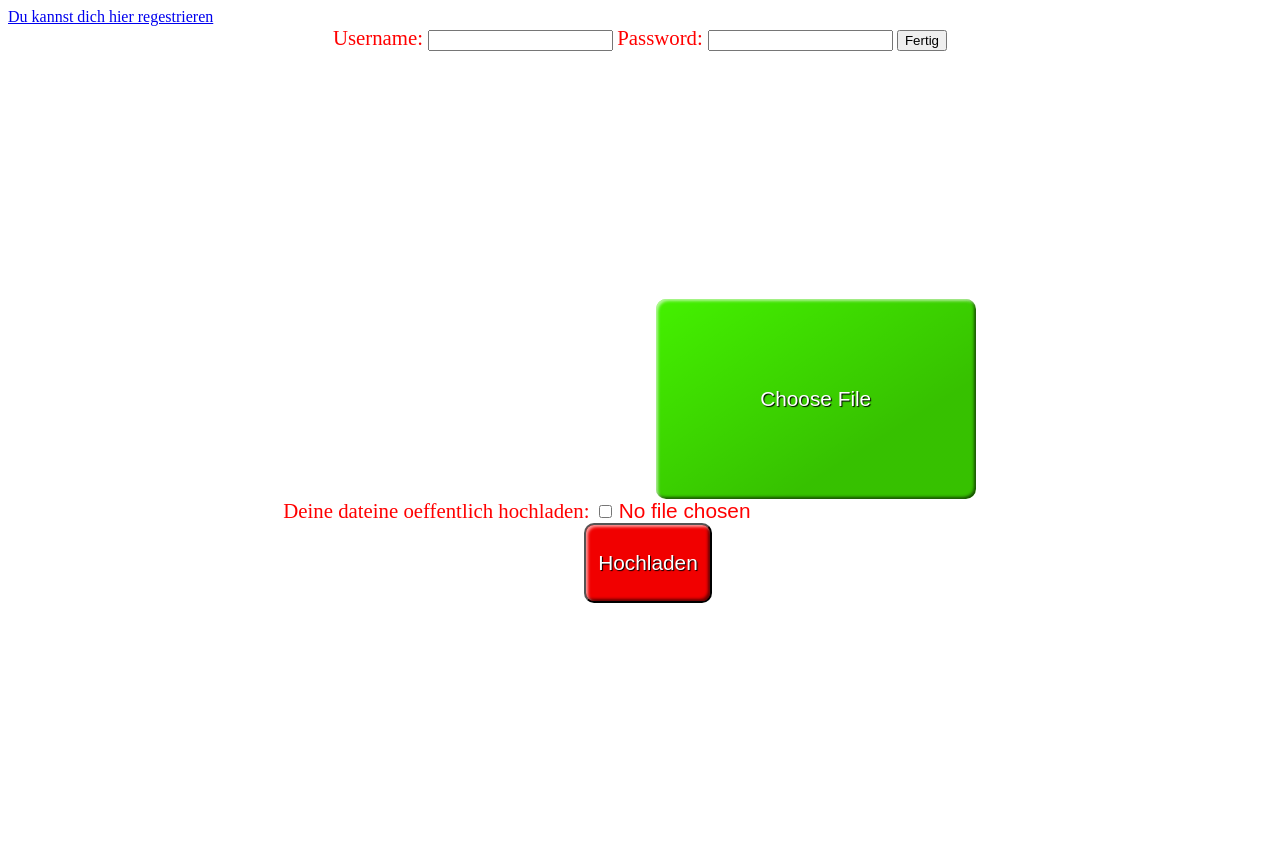
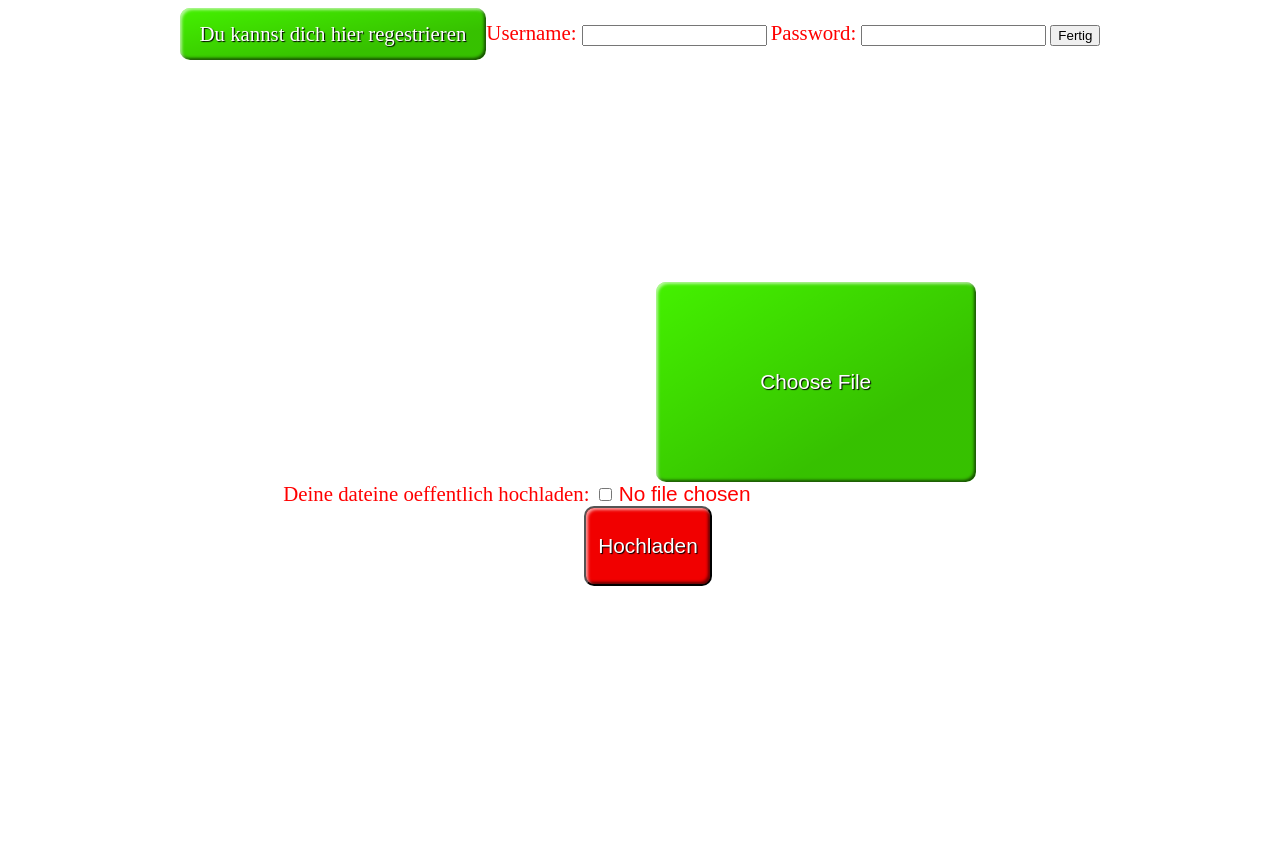
Before and after one commit to SPeedysaas/webseite_erstse, a PHP site: page / in a window 1280 px wide. After the commit the page ends 586 px from the top, so only its background shows below. Run offline with PHP 8.4, Linux system fonts and the light colour scheme; data comes from the database, SQL or seed files in the repository; data that the repository does not hold is empty.

Commit message:
style of register button

```diff
--- a/index.php
+++ b/index.php
@@ -68,9 +68,11 @@
 <body>
 
 <?php if (!$eingelogged) {?>
-<a href="register.php" class="register">Du kannst dich hier regestrieren</a>
+
 
 <div class="login">
+<div class="unterdiv">
+<a href="register.php" class="register">Du kannst dich hier regestrieren</a>
 
 <form method="post">
 <label for="username">Username: </label>
@@ -84,6 +86,7 @@
 
 <button>Fertig</button>
 </form>
+</div>
 </div>
 
 <?php } else{?>
--- a/website-button.css
+++ b/website-button.css
@@ -99,17 +99,22 @@ label{
 }
 .login{
   display: flex;
-  align-content: center;
   justify-content: center;
+
+
+}
+
+.login div {
+  display: flex;
+  align-items: center
 }
 
 
 .buttonons{
   display: flex;
-
   align-content: center;
   flex-direction: column;
-  height: 100vh;
+  flex-grow: 1;
   width: 100vw;
   align-items: center;
   justify-content: center;
@@ -121,3 +126,31 @@ label{
   display: block;
   text-align: center;
 }
+.register{
+  display: flex;
+
+  border: 0;
+  line-height: 2.5;
+  margin: auto;
+  padding: 0 20px;
+  font-size: calc((2vh + 2vw)/2);
+  text-align: center;
+  color: #ffffff;
+  text-shadow: 1px 1px 1px #000;
+  border-radius: 10px;
+  background-color: rgb(68, 241, 0);
+  background-image: linear-gradient(
+    to top left,
+    rgba(0, 0, 0, 0.2),
+    rgba(0, 0, 0, 0.2) 30%,
+    rgba(0, 0, 0, 0)
+  );
+  box-shadow:
+    inset 2px 2px 3px rgba(255, 255, 255, 0.6),
+    inset -2px -2px 3px rgba(0, 0, 0, 0.6);
+  display: flex;
+  justify-content: center;
+  align-items: center;
+  text-decoration: none;
+
+}
```
